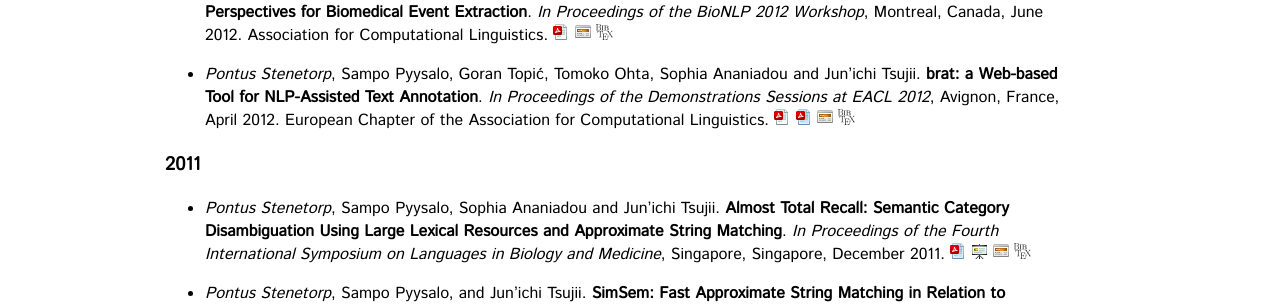
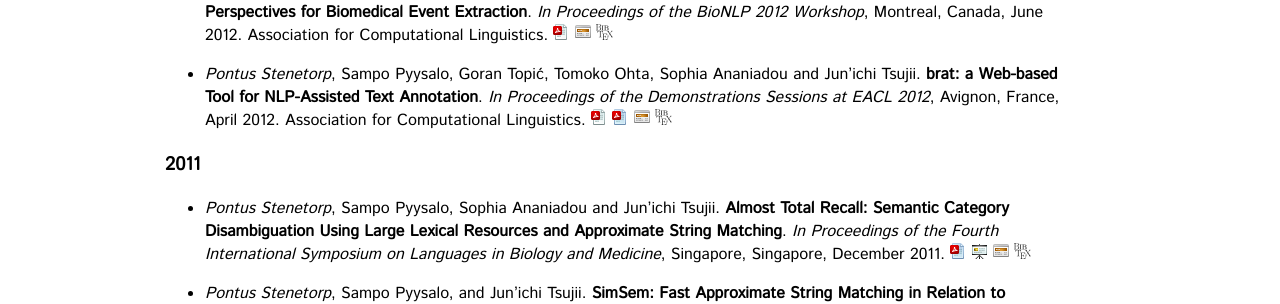
Before and after one commit to gbouchar/ninjin.github.io, a Jekyll site: the page built from publications.md, in a window 1280 px wide. Shown: the part 592-896 px from the top of the page. Built offline with Jekyll 4.4.1, drawn with Linux system fonts in a browser that asks for light colours; some web fonts are replaced; Markdown is read by kramdown in place of the engine named in the settings.

Commit message:
Correcting EACL demonstration paper publisher.

```diff
--- a/publications.md
+++ b/publications.md
@@ -54,8 +54,8 @@ Unless explicitly stated otherwise these papers have undergone peer-review.
 * *Pontus Stenetorp*, Sampo Pyysalo, Goran Topić, Tomoko Ohta,
     Sophia Ananiadou and Jun'ichi Tsujii. **brat: a Web-based Tool
     for NLP-Assisted Text Annotation**. *In Proceedings of the Demonstrations
-    Sessions at EACL 2012*, Avignon, France, April 2012. European Chapter of
-    the Association for Computational Linguistics.
+    Sessions at EACL 2012*, Avignon, France, April 2012. Association for
+    Computational Linguistics.
     [![External PDF][external_pdf_icon]][stenetorp2012brat]
     [![Local PDF][local_pdf_icon]][stenetorp2012brat_local]
     [![Poster][poster_icon]][stenetorp2012brat_poster]
```
